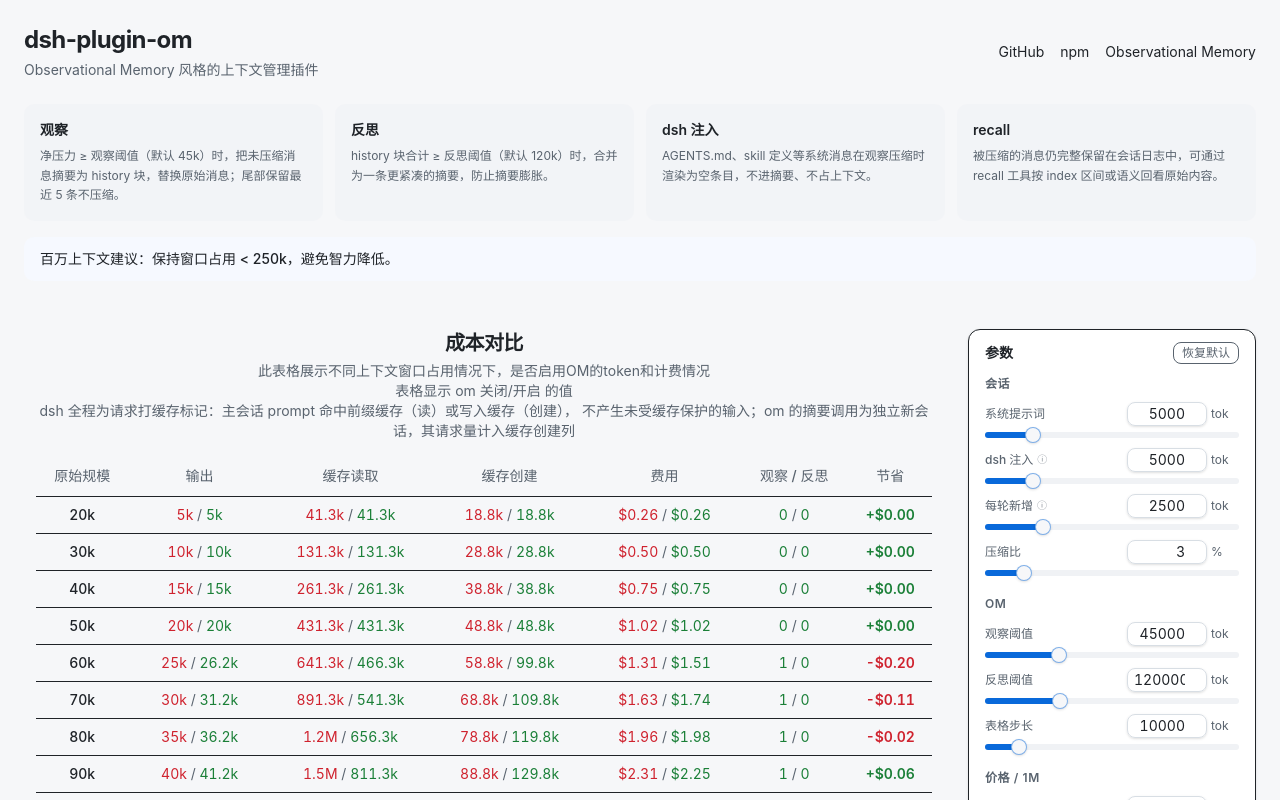
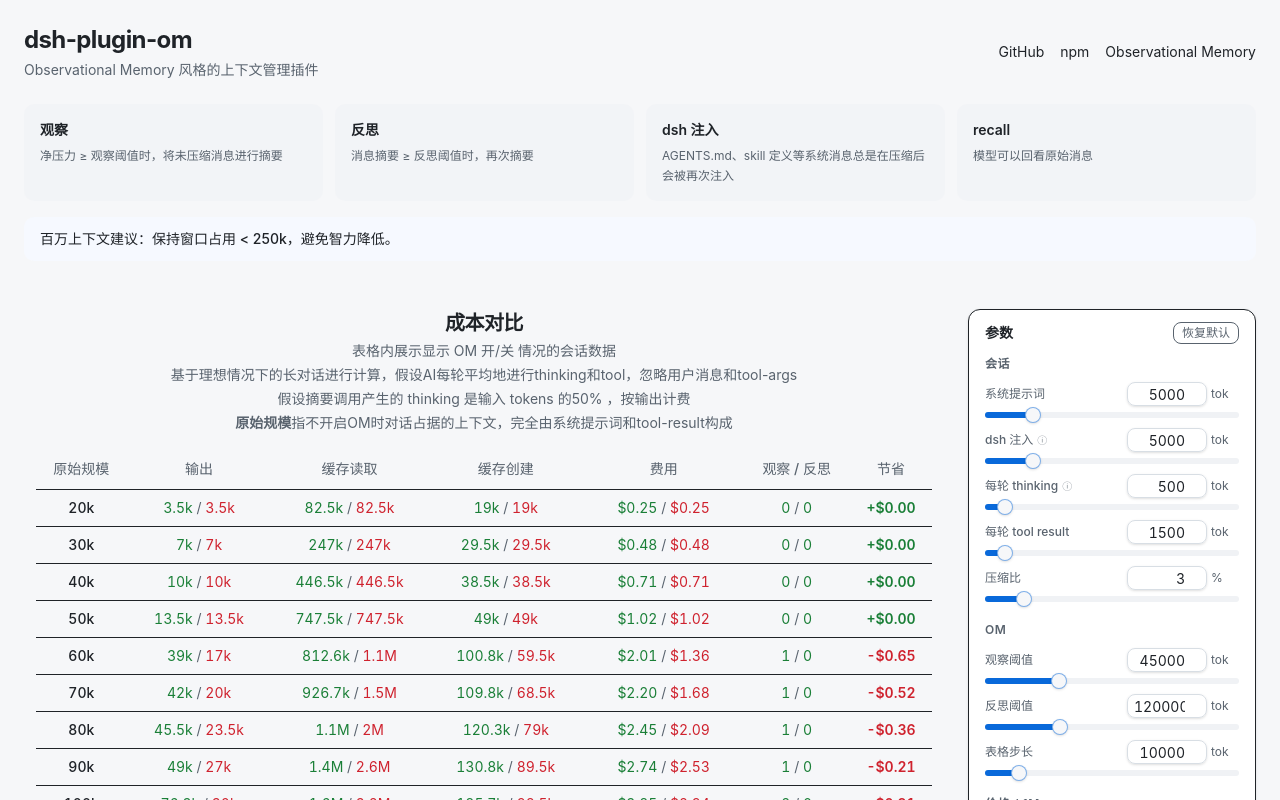
Before and after one commit to FanetheDivine/dsh-plugin-om, a React (Vite) app in the folder web/: page / in a window 1280 px wide. Shown: the top 800 px of the page. Built offline with nearby package versions, Linux system fonts and the light colour scheme.

Commit message:
feat(web): 成本模型拆分 thinking 与 tool result 参数，并计入摘要调用 thinking

```diff
--- a/web/src/components/CostTable.tsx
+++ b/web/src/components/CostTable.tsx
@@ -1,7 +1,9 @@
 /**
  * 成本对比表：原始会话规模 20k–250k 逐行对比 om 开/关的三类 token 消耗、费用、
  * 压缩次数与节省额。数据由 web/src/model.ts 的 buildTable 生成。
- * 每格合并显示两个值：om 关闭（红）/ om 开启（绿），保留当前配色。
+ * 上方描述补充表格成立的假设：纯多 step 会话，thinking 只输出、tool result 只写入、
+ * toolcall 忽略，前缀缓存计费与摘要独立会话口径，摘要 thinking 按摘要输入的 50% 计入。
+ * 每格合并显示两个值：om 开启（绿）/ om 关闭（红），保留当前配色。
  */
 import {
   Table,
@@ -12,7 +14,7 @@
   TableRow,
 } from '@/components/ui/table';
 import { formatSignedUsd, formatTokens, formatUsd } from '../format';
-import type { CostRow } from '../model';
+import { type CostRow, SUMMARY_THINKING_RATIO } from '../model';
 
 /** 成本对比表属性。 */
 type CostTableProps = {
@@ -20,13 +22,13 @@
   rows: CostRow[];
 };
 
-/** 合并单元格：om 关闭（红）/ om 开启（绿）双值展示，居中。 */
+/** 合并单元格：om 开启（绿）/ om 关闭（红）双值展示，居中。 */
 function MergedCell({ off, on }: { off: string; on: string }) {
   return (
     <TableCell className="text-center tabular-nums">
+      <span className="text-om-on">{on}</span>
+      <span className="text-muted-foreground"> / </span>
       <span className="text-om-off">{off}</span>
-      <span className="text-muted-foreground"> / </span>
-      <span className="text-om-on">{on}</span>
     </TableCell>
   );
 }
@@ -37,13 +39,16 @@
     <section id="table" className="flex flex-col items-center">
       <div className="mb-4 w-full max-w-4xl text-center">
         <h2 className="text-xl font-semibold tracking-tight">成本对比</h2>
+        <p className="mt-1 text-sm text-muted-foreground">表格内展示显示 OM 开/关 情况的会话数据</p>
         <p className="mt-1 text-sm text-muted-foreground">
-          此表格展示不同上下文窗口占用情况下，是否启用OM的token和计费情况
-          <br />
-          表格显示 om 关闭/开启 的值
-          <br />
-          dsh 全程为请求打缓存标记：主会话 prompt 命中前缀缓存（读）或写入缓存（创建），
-          不产生未受缓存保护的输入；om 的摘要调用为独立新会话，其请求量计入缓存创建列
+          基于理想情况下的长对话进行计算，假设AI每轮平均地进行thinking和tool，忽略用户消息和tool-args
+        </p>
+        <p className="mt-1 text-sm text-muted-foreground">
+          假设摘要调用产生的 thinking 是输入 tokens 的{SUMMARY_THINKING_RATIO * 100}% ，按输出计费
+        </p>
+        <p className="mt-1 text-sm text-muted-foreground">
+          <span className="font-bold">原始规模</span>
+          指不开启OM时对话占据的上下文，完全由系统提示词和tool-result构成
         </p>
       </div>
       <div className="w-full max-w-4xl overflow-x-auto">
--- a/web/src/components/MechanismOverview.tsx
+++ b/web/src/components/MechanismOverview.tsx
@@ -6,19 +6,19 @@
   const items = [
     {
       title: '观察',
-      desc: '净压力 ≥ 观察阈值（默认 45k）时，把未压缩消息摘要为 history 块，替换原始消息；尾部保留最近 5 条不压缩。',
+      desc: '净压力 ≥ 观察阈值时，将未压缩消息进行摘要',
     },
     {
       title: '反思',
-      desc: 'history 块合计 ≥ 反思阈值（默认 120k）时，合并为一条更紧凑的摘要，防止摘要膨胀。',
+      desc: '消息摘要 ≥ 反思阈值时，再次摘要',
     },
     {
       title: 'dsh 注入',
-      desc: 'AGENTS.md、skill 定义等系统消息在观察压缩时渲染为空条目，不进摘要、不占上下文。',
+      desc: 'AGENTS.md、skill 定义等系统消息总是在压缩后会被再次注入',
     },
     {
       title: 'recall',
-      desc: '被压缩的消息仍完整保留在会话日志中，可通过 recall 工具按 index 区间或语义回看原始内容。',
+      desc: '模型可以回看原始消息',
     },
   ];
   return (
--- a/web/src/components/ParamsPanel.tsx
+++ b/web/src/components/ParamsPanel.tsx
@@ -133,14 +133,23 @@
             onChange={(v) => set({ injectedTokens: v })}
           />
           <SliderField
-            label="每轮新增"
-            tooltip="每轮用户消息 + 模型回复的 token 增量，双方各半"
+            label="每轮 thinking"
+            tooltip="模型输出的thinking tokens，只计算输出token，不占据上下文，但会用于消息摘要"
             unit="tok"
-            value={params.turnDeltaTokens}
-            min={500}
+            value={params.thinkingTokens}
+            min={0}
             max={10000}
             step={100}
-            onChange={(v) => set({ turnDeltaTokens: v })}
+            onChange={(v) => set({ thinkingTokens: v })}
+          />
+          <SliderField
+            label="每轮 tool result"
+            unit="tok"
+            value={params.toolResultTokens}
+            min={0}
+            max={30000}
+            step={100}
+            onChange={(v) => set({ toolResultTokens: v })}
           />
           <SliderField
             label="压缩比"
--- a/web/src/model.ts
+++ b/web/src/model.ts
@@ -1,23 +1,29 @@
 /**
  * om 成本计算器的核心成本模型（纯函数，无 DOM 依赖；根 tests/web/model.test.ts 覆盖）。
  * 导出 TokenPrices / UsageBuckets / ScenarioResult / ModelParams / DEFAULT_PARAMS /
- * OPUS_PRICES / INSTRUCTION_TOKENS / SYS_RESIDUAL_TOKENS / TABLE_MIN_TOKENS /
- * TABLE_MAX_TOKENS / simulateWithoutOm / simulateWithOm / computeRow / buildTable。
+ * OPUS_PRICES / INSTRUCTION_TOKENS / SUMMARY_THINKING_RATIO / SYS_RESIDUAL_TOKENS /
+ * TABLE_MIN_TOKENS / TABLE_MAX_TOKENS / simulateWithoutOm / simulateWithOm / computeRow / buildTable。
  *
- * 模型口径（页面「模型假设」一节同步展示）：
- * - 会话从固定前缀开始：系统提示词 S + dsh 注入消息 D（AGENTS.md、skill 定义等，
- *   以系统消息注入），每轮请求重复发送；按前缀缓存计费：首轮缓存创建完整前缀，
+ * 模型口径（与页面成本表上方的「表格假设」同步展示）：
+ * - 会话为纯多 step（工具循环）消息：每轮模型输出 thinking 与工具调用，工具结果随后写回
+ * - 固定前缀 = 系统提示词 S + dsh 注入消息 D（AGENTS.md、skill 定义等，以系统消息注入），
+ *   每轮请求重复发送；按前缀缓存计费：首轮缓存创建完整前缀，
  *   此后每轮缓存读取上一轮 prompt、缓存创建本轮新增量
- * - 每轮新增 Δ tokens：用户消息与模型回复各 Δ/2，回复按补全价格计费
- * - om 关闭：上下文持续增长，n = (T − S − D) / Δ 轮后原始会话达到 T
- * - om 开启：pre-step 先反思后观察；净压力 ≈ 未压缩对话量 + 未遮蔽注入量，
+ * - thinking 只输出：按补全价计费，不写入缓存、不计入未压缩对话量、不参与观察压缩
+ * - 工具调用 tokens 忽略；tool result 只写入：计入未压缩对话量并驱动上下文增长，
+ *   每轮新增 toolResultTokens 是原始对话量增长的唯一来源，本身不计补全价
+ * - om 关闭：上下文每轮按 toolResultTokens 增长，
+ *   n = (T − S − D) / toolResultTokens 轮后原始会话达到 T
+ * - om 开启：pre-step 先反思后观察；净压力 ≈ 未压缩 tool result 量 + 未遮蔽注入量，
  *   ≥ 观察阈值触发观察压缩（摘要 = 压缩比 × 被压缩量，旧块保留、未压缩量清零）；
  *   首次观察把 dsh 注入消息遮蔽为 <sys> 空条目（内容不再占上下文、不进摘要输入）；
  *   history 块合计 ≥ 反思阈值触发合并（全部块压缩为一条）
  * - 摘要调用为独立新会话：请求同样写入缓存，input = 指令 + 被压缩内容
- *   （全量计入缓存创建桶），output = 压缩比 × 输入
+ *   （全量计入缓存创建桶），output = 压缩比 × 输入；摘要调用按 input 的
+ *   50% 产生 thinking，只计补全价，不写入缓存、不进摘要输出
  * - 压缩替换破坏前缀缓存：该轮主请求只缓存读取替换点之前的前缀，其余重新缓存创建
- * - 忽略项：工具定义 tokens（会推迟观察触发）、XML 渲染开销、尾部保留消息、429 重试
+ * - 忽略项：首条用户消息与最终回复文本、工具定义 tokens（会推迟观察触发）、
+ *   XML 渲染开销、尾部保留消息、429 重试
  */
 
 /** 三类 token 单价（USD / 1M tokens）。 */
@@ -32,11 +38,11 @@
 
 /** 三类 token 消耗量（tokens）。 */
 export type UsageBuckets = {
-  /** 补全 tokens（含摘要调用 output）。 */
+  /** 补全 tokens（含每轮 thinking 与摘要调用 output）。 */
   completion: number;
   /** 缓存读取 tokens。 */
   cacheRead: number;
-  /** 缓存创建 tokens（含摘要调用 input）。 */
+  /** 缓存创建 tokens（含 tool result 与摘要调用 input）。 */
   cacheWrite: number;
 };
 
@@ -56,6 +62,8 @@
   summaryInputTokens: number;
   /** 摘要调用 output tokens 合计（已并入 completion）。 */
   summaryCompletionTokens: number;
+  /** 摘要调用 thinking tokens 合计 = 50% × 摘要 input（已并入 completion，不入缓存）。 */
+  summaryThinkingTokens: number;
 };
 
 /** 成本模型全部可调参数。 */
@@ -70,8 +78,10 @@
   reflectThresholdTokens: number;
   /** 压缩比：摘要输出 / 被压缩内容（0–1）。 */
   compressionRatio: number;
-  /** 每轮新增 tokens（Δ）：用户消息与模型回复各半。 */
-  turnDeltaTokens: number;
+  /** 每轮 thinking 输出 tokens：只计补全价，不写入缓存、不进原始对话量。 */
+  thinkingTokens: number;
+  /** 每轮工具结果 tokens：只写入缓存并计入原始对话量（驱动轮数与观察），不计补全；工具调用 tokens 忽略。 */
+  toolResultTokens: number;
   /** 对比表行步长（tokens）。 */
   tableStepTokens: number;
   /** 三类 token 单价（USD / 1M tokens）。 */
@@ -88,6 +98,9 @@
 /** 摘要调用的共享指令 tokens（buildHistoryPrompt 的近似规模）。 */
 export const INSTRUCTION_TOKENS = 1000;
 
+/** 摘要调用 thinking tokens 相对摘要 input 的比例：thinking 只计补全价，不写入缓存、不进摘要输出。 */
+export const SUMMARY_THINKING_RATIO = 0.5;
+
 /** dsh 注入消息被遮蔽后的 <sys> 空条目残留 tokens（近似常数）。 */
 export const SYS_RESIDUAL_TOKENS = 50;
 
@@ -97,14 +110,15 @@
 /** 对比表原始会话规模上限（tokens）。 */
 export const TABLE_MAX_TOKENS = 250_000;
 
-/** 默认参数：阈值取插件当前默认值，前缀与价格取需求默认值。 */
+/** 默认参数：阈值取插件当前默认值，thinking/tool result 与价格取需求默认值。 */
 export const DEFAULT_PARAMS: Readonly<ModelParams> = Object.freeze({
   systemPromptTokens: 5000,
   injectedTokens: 5000,
   observeThresholdTokens: 45_000,
   reflectThresholdTokens: 120_000,
   compressionRatio: 0.03,
-  turnDeltaTokens: 2500,
+  thinkingTokens: 500,
+  toolResultTokens: 1500,
   tableStepTokens: 10_000,
   prices: OPUS_PRICES,
 });
@@ -119,37 +133,40 @@
   );
 }
 
-/** 会话总轮数：原始会话规模 T 达到 (S + D + n·Δ) 时的 n（不足一轮按 0 计；Δ ≤ 0 视为会话不增长，恒为 0）。 */
+/** 会话总轮数：原始会话规模 T 达到 (S + D + n·toolResult) 时的 n（不足一轮按 0 计；
+ *  toolResult ≤ 0 视为会话不增长，恒为 0；thinking 只输出不影响轮数）。 */
 export function turnCount(params: Readonly<ModelParams>, targetTokens: number): number {
   const conversation = targetTokens - params.systemPromptTokens - params.injectedTokens;
-  if (conversation <= 0 || params.turnDeltaTokens <= 0) return 0;
-  return Math.ceil(conversation / params.turnDeltaTokens);
+  if (conversation <= 0 || params.toolResultTokens <= 0) return 0;
+  return Math.ceil(conversation / params.toolResultTokens);
 }
 
 /**
  * om 关闭的全会话模拟：逐轮累计三类 token。
- * 首轮缓存创建完整 prompt；此后每轮缓存读取上一轮 prompt、缓存创建新增 Δ；
- * 每轮补全 Δ/2。
+ * 每轮主请求 prompt = 固定前缀 + 已写回的工具结果累计，首轮整段缓存创建；
+ * 此后每轮缓存读取上一轮 prompt、缓存创建本轮新增 toolResultTokens；
+ * 每轮补全 thinkingTokens（thinking 不入缓存）。
  */
 export function simulateWithoutOm(
   params: Readonly<ModelParams>,
   targetTokens: number,
 ): ScenarioResult {
   const n = turnCount(params, targetTokens);
-  const half = params.turnDeltaTokens / 2;
-  const base = params.systemPromptTokens + params.injectedTokens + half;
+  const thinking = params.thinkingTokens;
+  const step = params.toolResultTokens;
+  const prefix = params.systemPromptTokens + params.injectedTokens;
   const usage: UsageBuckets = { completion: 0, cacheRead: 0, cacheWrite: 0 };
   let prevPrompt: number | null = null;
   let peak = 0;
   for (let t = 1; t <= n; t += 1) {
-    const prompt = base + (t - 1) * params.turnDeltaTokens;
+    const prompt = prefix + (t - 1) * step;
     if (prevPrompt === null) {
       usage.cacheWrite += prompt;
     } else {
       usage.cacheRead += prevPrompt;
-      usage.cacheWrite += prompt - prevPrompt;
+      usage.cacheWrite += step;
     }
-    usage.completion += half;
+    usage.completion += thinking;
     peak = Math.max(peak, prompt);
     prevPrompt = prompt;
   }
@@ -162,32 +179,36 @@
     reflectCount: 0,
     summaryInputTokens: 0,
     summaryCompletionTokens: 0,
+    summaryThinkingTokens: 0,
   };
 }
 
 /**
- * om 开启的全会话模拟：每轮先 pre-step（反思 → 观察）再发主请求。
+ * om 开启的全会话模拟：每轮先 pre-step（反思 → 观察）再发主请求；
+ * 每轮补全 thinkingTokens（只输出、不入缓存），每轮 toolResultTokens 写回未压缩量并计入缓存创建。
  * - 反思：H ≥ 反思阈值时合并全部块（H ← 压缩比 × H），摘要调用 input = 指令 + H；
  *   替换整个块区段，主请求仅缓存读取系统提示词
- * - 观察：净压力（未压缩量 + 未遮蔽注入量）≥ 观察阈值时压缩全部未压缩量
+ * - 每次摘要调用按 input 的 50% 产生 thinking，只计补全价（不入缓存、不进摘要输出）
+ * - 观察：净压力（未压缩 tool result 量 + 未遮蔽注入量）≥ 观察阈值时压缩全部未压缩量
  *   （摘要 input = 指令 + 未压缩量，不含注入内容），旧块保留、未压缩量清零、
  *   注入量遮蔽为残留常数；主请求缓存读取系统提示词 + 旧块
- * - 压缩轮之外：主请求缓存读取上一轮 prompt、缓存创建新增量；每轮补全 Δ/2
+ * - 压缩轮之外：主请求缓存读取上一轮 prompt、缓存创建本轮 tool result
  */
 export function simulateWithOm(
   params: Readonly<ModelParams>,
   targetTokens: number,
 ): ScenarioResult {
   const n = turnCount(params, targetTokens);
-  const delta = params.turnDeltaTokens;
-  const half = delta / 2;
+  const thinking = params.thinkingTokens;
+  const step = params.toolResultTokens;
   const ratio = params.compressionRatio;
   const usage: UsageBuckets = { completion: 0, cacheRead: 0, cacheWrite: 0 };
   let summaryInput = 0;
   let summaryCompletion = 0;
+  let summaryThinking = 0;
   let observeCount = 0;
   let reflectCount = 0;
-  let uncompressed = 0; // 未压缩对话量 W
+  let uncompressed = 0; // 未压缩 tool result 量 W（thinking 不入 W）
   let history = 0; // <history> 块 token 合计 H
   let injectedActive = params.injectedTokens; // 未遮蔽的注入量（首次观察后降为残留常数）
   let prevPrompt: number | null = null;
@@ -199,6 +220,7 @@
     if (history > 0 && history >= params.reflectThresholdTokens) {
       summaryInput += INSTRUCTION_TOKENS + history;
       summaryCompletion += history * ratio;
+      summaryThinking += SUMMARY_THINKING_RATIO * (INSTRUCTION_TOKENS + history);
       history = history * ratio;
       reflectCount += 1;
       cacheRead = params.systemPromptTokens;
@@ -209,14 +231,15 @@
       const preservedBlocks = history; // 旧块保留在缓存前缀中
       summaryInput += INSTRUCTION_TOKENS + uncompressed;
       summaryCompletion += uncompressed * ratio;
+      summaryThinking += SUMMARY_THINKING_RATIO * (INSTRUCTION_TOKENS + uncompressed);
       history += uncompressed * ratio;
       uncompressed = 0;
       injectedActive = Math.min(injectedActive, SYS_RESIDUAL_TOKENS);
       observeCount += 1;
       cacheRead = params.systemPromptTokens + preservedBlocks;
     }
-    // 主请求：prompt = 系统提示词 + 未遮蔽注入 + 块合计 + 未压缩量 + 本轮用户消息
-    const prompt = params.systemPromptTokens + injectedActive + history + uncompressed + half;
+    // 主请求：prompt = 系统提示词 + 未遮蔽注入 + 块合计 + 未压缩 tool result 量
+    const prompt = params.systemPromptTokens + injectedActive + history + uncompressed;
     if (cacheRead !== null) {
       usage.cacheRead += cacheRead;
       usage.cacheWrite += Math.max(0, prompt - cacheRead);
@@ -226,14 +249,14 @@
       usage.cacheRead += prevPrompt;
       usage.cacheWrite += Math.max(0, prompt - prevPrompt);
     }
-    usage.completion += half;
+    usage.completion += thinking;
     peak = Math.max(peak, prompt);
     prevPrompt = prompt;
-    // 本轮用户消息 + 模型回复计入未压缩量
-    uncompressed += delta;
+    // 本轮工具结果写回未压缩量（thinking 不入缓存、不占上下文）
+    uncompressed += step;
   }
   usage.cacheWrite += summaryInput;
-  usage.completion += summaryCompletion;
+  usage.completion += summaryCompletion + summaryThinking;
   return {
     ...usage,
     cost: costOf(usage, params.prices),
@@ -243,6 +266,7 @@
     reflectCount,
     summaryInputTokens: summaryInput,
     summaryCompletionTokens: summaryCompletion,
+    summaryThinkingTokens: summaryThinking,
   };
 }
 
```
Also changed, not shown: 2 other files (tests, documents, lock files or other folders).
